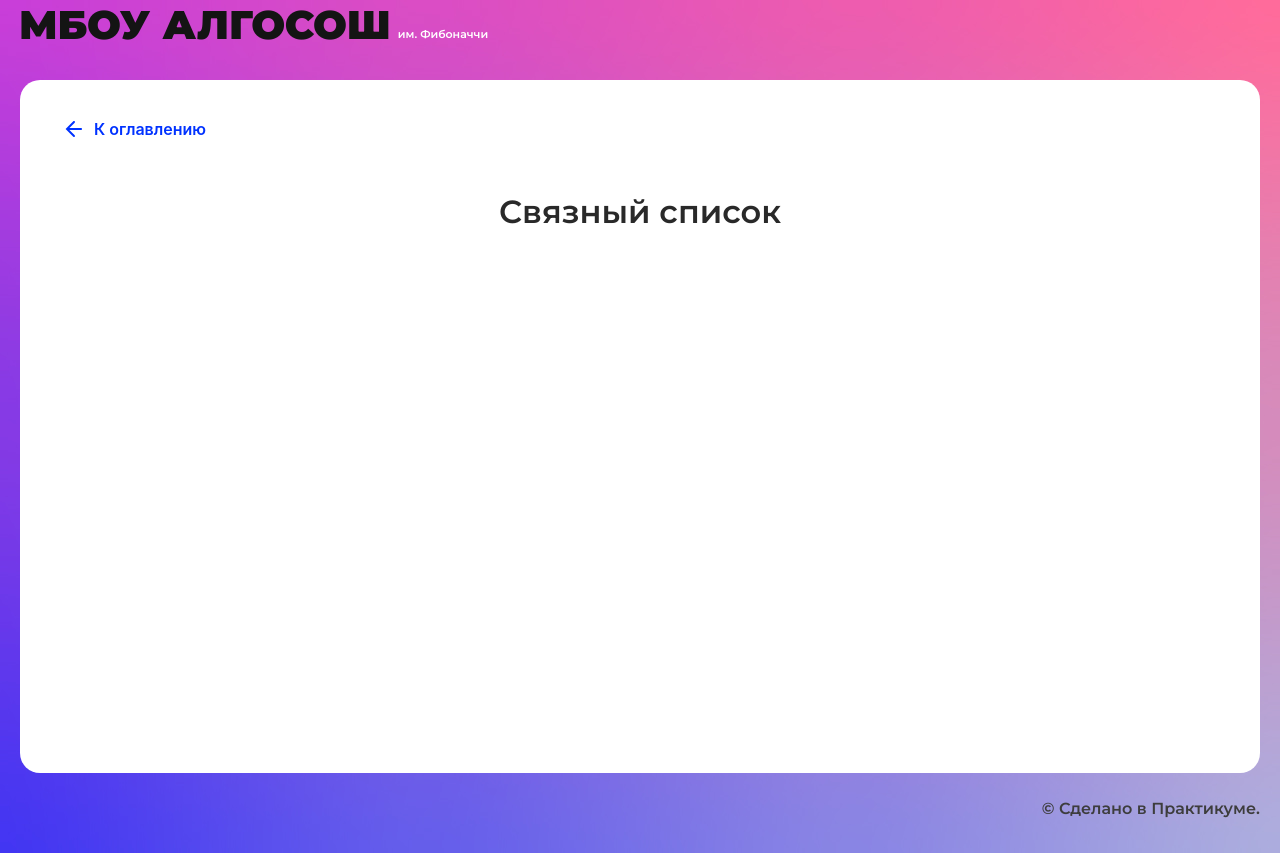
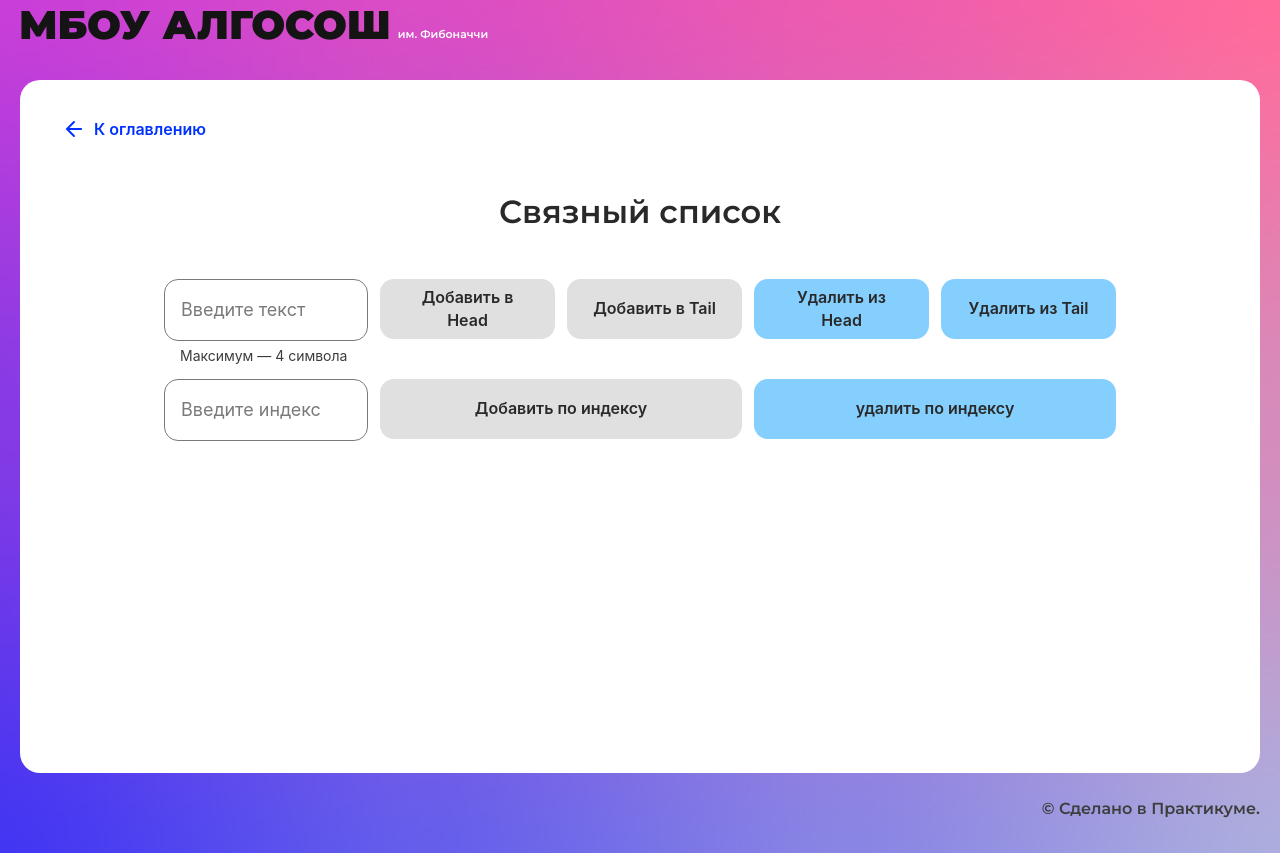
Before and after one commit to AlexeyGamovWVS/algososh, a React (Create React App) app: page /list in a window 1280 px wide. Built offline with nearby package versions, Linux system fonts and the light colour scheme.

Commit message:
feat: накинуть верстку для списка

```diff
--- a/src/components/list-page/list-page.tsx
+++ b/src/components/list-page/list-page.tsx
@@ -1,10 +1,109 @@
-import React from "react";
+import React, { useState } from "react";
 import { SolutionLayout } from "../ui/solution-layout/solution-layout";
+import { Input } from "../ui/input/input";
+import { Button } from "../ui/button/button";
+import { useForm } from "../../hooks/useForm";
+import styles from "./list.module.css";
+import { TCircle, btnNames } from "../../types/allTypes";
+import { Circle } from "../ui/circle/circle";
 
 export const ListPage: React.FC = () => {
+  const { values, handleChange, setValues } = useForm({ stringInput: "", inInput: undefined });
+  const [isLoading, setLoading] = useState(false);
+  const [arr, setArr] = useState<TCircle[]>([]);
+  const [activeBtn, setActiveBtn] = useState<btnNames | null>(null);
+
   return (
     <SolutionLayout title="Связный список">
-
+      <div className={styles.listMenu}>
+        <div className={styles.listMenu__row}>
+          <Input
+            name="stringInput"
+            placeholder="Введите текст"
+            type="text"
+            maxLength={4}
+            isLimitText={true}
+            onChange={handleChange}
+            value={values.stringInput}
+            disabled={isLoading}
+						extraClass={styles.input}
+          />
+          <Button
+            text="Добавить в Head"
+            type="button"
+            // onClick={handleAddHead}
+            disabled={isLoading || values.stringInput === ""}
+            isLoader={isLoading && activeBtn === btnNames.addInHead}
+						extraClass={styles.btn_size_s}
+          />
+          <Button
+            text="Добавить в Tail"
+            type="button"
+            // onClick={handleAddTail}
+            disabled={isLoading || values.stringInput === ""}
+            isLoader={isLoading && activeBtn === btnNames.addInTail}
+						extraClass={styles.btn_size_s}
+          />
+          <Button
+            text="Удалить из Head"
+            type="button"
+            // onClick={handleRemoveItem}
+            // disabled={isLoading || stack.isEmpty()}
+            isLoader={isLoading && activeBtn === btnNames.removeHead}
+						extraClass={styles.btn_size_s}
+          />
+          <Button
+            text="Удалить из Tail"
+            type="button"
+            // onClick={handleRemoveItem}
+            // disabled={isLoading || stack.isEmpty()}
+            isLoader={isLoading && activeBtn === btnNames.removeTail}
+						extraClass={styles.btn_size_s}
+          />
+        </div>
+        <div className={styles.listMenu__row}>
+          <Input
+            name="inInput"
+            placeholder="Введите индекс"
+            type="number"
+            isLimitText={false}
+            onChange={handleChange}
+            value={values.inInput}
+            disabled={isLoading} //или нет возможности так как список пуст
+						extraClass={styles.input}
+          />
+          <Button
+            text="Добавить по индексу"
+            type="button"
+            // onClick={handleAddHead}
+            disabled={isLoading || values.inInput === undefined}
+            isLoader={isLoading && activeBtn === btnNames.addByIdx}
+						extraClass={styles.btn_size_m}
+          />
+          <Button
+            text="удалить по индексу"
+            type="button"
+            // onClick={handleAddTail}
+            disabled={isLoading} // или пустой список
+            isLoader={isLoading && activeBtn === btnNames.removeByIdx}
+						extraClass={styles.btn_size_m}
+          />
+        </div>
+      </div>
+      <ul className={styles.list}>
+        {arr?.map((item, index) => {
+          return (
+            <li key={index}>
+              <Circle
+                letter={item.value}
+                index={index}
+                state={item.color}
+                // head={index === stack.size() - 1 ? "top" : ""}
+              />
+            </li>
+          );
+        })}
+      </ul>
     </SolutionLayout>
   );
 };
--- /dev/null
+++ b/src/components/list-page/list.module.css
@@ -0,0 +1,42 @@
+.listMenu {
+  display: flex;
+  flex-direction: column;
+  row-gap: 12px;
+  width: 100%;
+  max-width: 952px;
+  margin-left: auto;
+  margin-right: auto;
+}
+
+.listMenu__row {
+  display: flex;
+  flex-direction: row;
+  column-gap: 12px;
+}
+
+.btn_size_s {
+	width: 175px;
+}
+
+.btn_size_m {
+	width: 362px;
+}
+
+.input {
+  width: 204px;
+}
+
+.list {
+  display: flex;
+  flex-direction: row;
+  margin-top: 90px;
+  margin-left: auto;
+  margin-right: auto;
+  width: fit-content;
+  justify-content: center;
+  max-width: 100%;
+  flex-wrap: wrap;
+  row-gap: 24px;
+  column-gap: 16px;
+  list-style: none;
+}
--- a/src/hooks/useForm.ts
+++ b/src/hooks/useForm.ts
@@ -4,6 +4,7 @@ import { useState } from "react";
 interface IInputValues {
   stringInput?: string;
   fiboInput?: number;
+	inInput?: number | undefined;
   // radioSortInput?: "bubble" | "select";
 }
 
--- a/src/types/allTypes.ts
+++ b/src/types/allTypes.ts
@@ -15,4 +15,10 @@ export enum btnNames {
   add = 'add',
   remove = 'rmv',
   clear = 'clr',
+	addInHead = "addInHead",
+	addInTail = "addInTail",
+	removeHead = "rmHead",
+	removeTail = "rmTail",
+	addByIdx = "addByIdx",
+	removeByIdx = "removeByIdx"
 }
```
